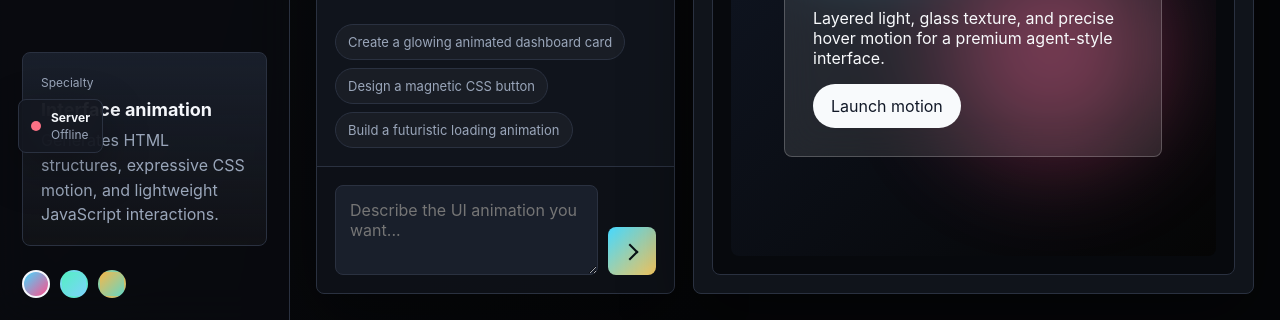
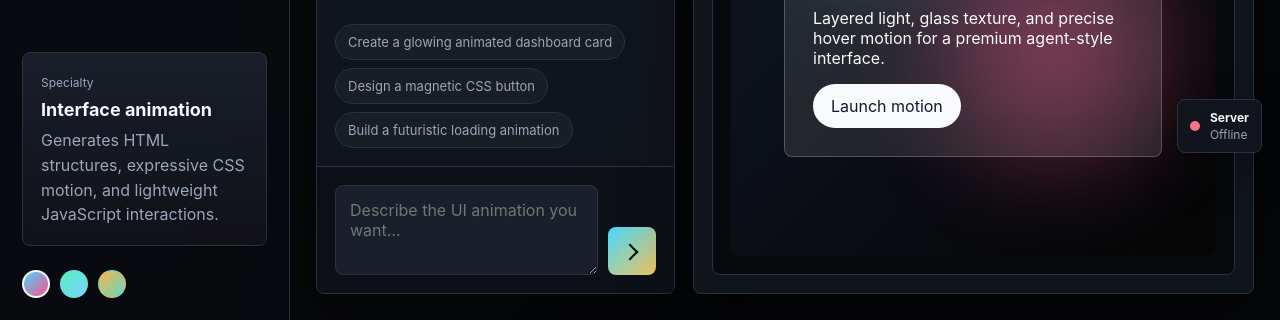
Before and after one commit to rogers0404/ai-agent-css-js-html, a website: page public/index.html in a window 1280 px wide. Shown: the part 629-949 px from the top of the page. Drawn offline with Linux system fonts and the light colour scheme; no server answers; some icons are missing.

Commit message:
Update README and health indicator

```diff
--- a/public/styles.css
+++ b/public/styles.css
@@ -362,7 +362,7 @@ h1 {
 
 .server-health {
   position: fixed;
-  left: 18px;
+  right: 18px;
   bottom: 18px;
   z-index: 10;
   display: inline-flex;
```
Also changed, not shown: README.md, 1 other file.
